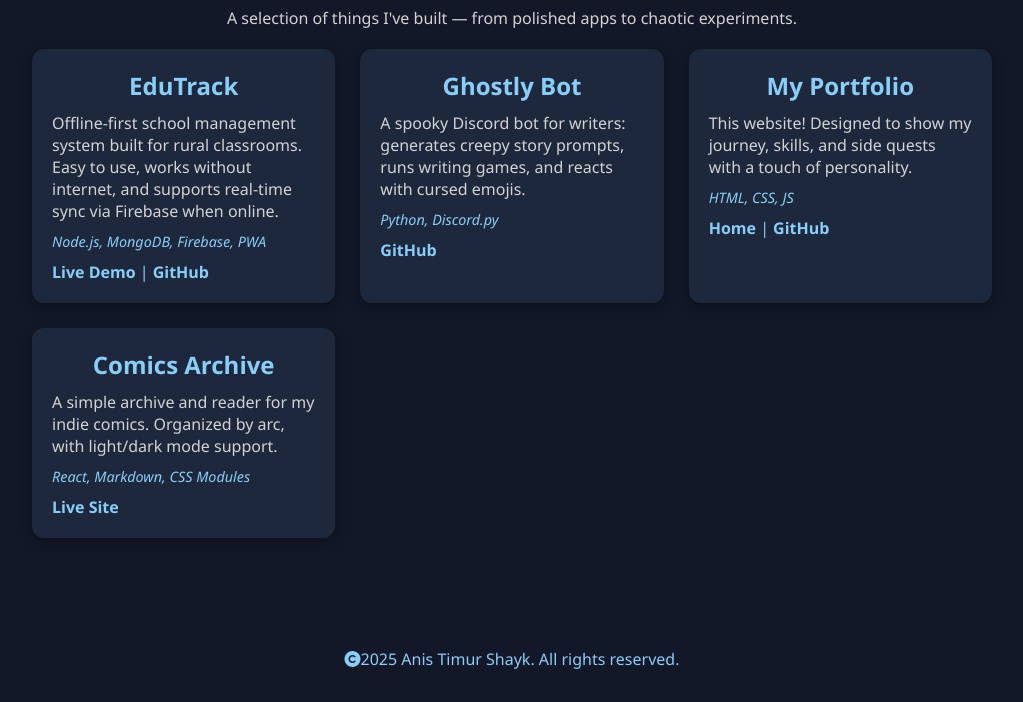
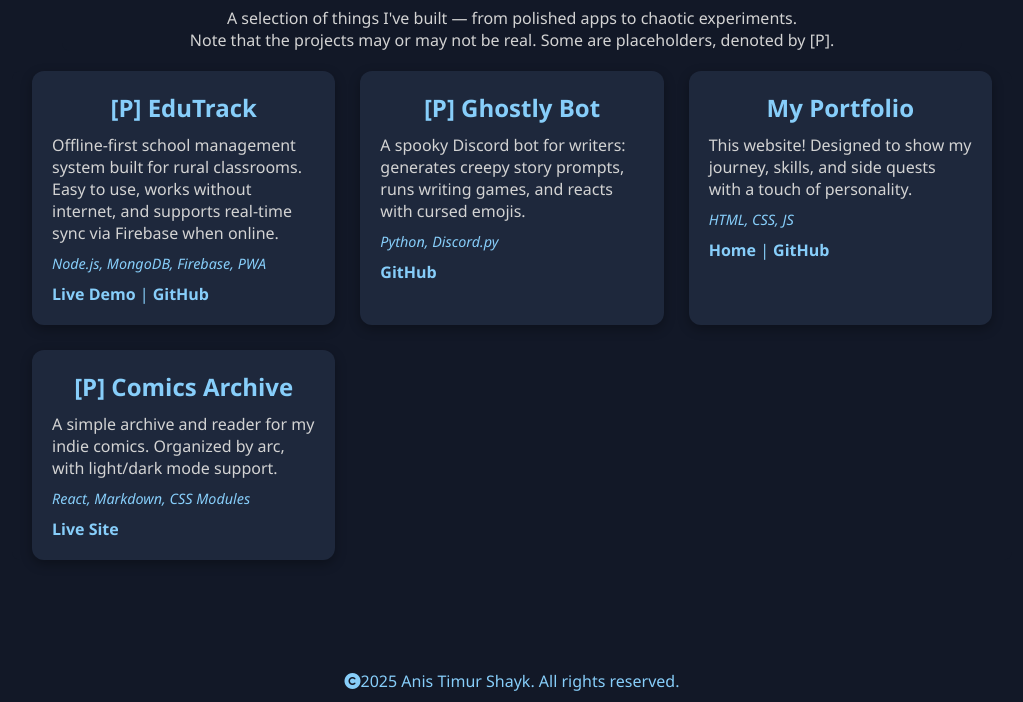
Before and after one commit to atshayk/portfolio, a plain HTML site: page projects.html in a window 1280 px wide. Shown: the part 230-932 px from the top of the page, without its empty margins (128-1151 px from the left). Before the commit the page ends 910 px from the top, so only its background shows below. Drawn offline with Linux system fonts and the light colour scheme.

```diff
--- a/projects.html
+++ b/projects.html
@@ -24,12 +24,13 @@
     <section class="projects-intro">
       <h1>My Projects</h1>
       <p>A selection of things I've built — from polished apps to chaotic experiments.</p>
+      <p> Note that the projects may or may not be real. Some are placeholders, denoted by [P].</p>
     </section>
 
     <!-- Projects Grid -->
     <section class="projects-grid">
       <div class="project-card">
-        <h2>EduTrack</h2>
+        <h2>[P] EduTrack</h2>
         <p>Offline-first school management system built for rural classrooms. Easy to use, works without internet, and supports real-time sync via Firebase when online.</p>
         <p class="tech-stack">Node.js, MongoDB, Firebase, PWA</p>
         <div class="project-links">
@@ -39,7 +40,7 @@
       </div>
 
       <div class="project-card">
-        <h2>Ghostly Bot</h2>
+        <h2>[P] Ghostly Bot</h2>
         <p>A spooky Discord bot for writers: generates creepy story prompts, runs writing games, and reacts with cursed emojis.</p>
         <p class="tech-stack">Python, Discord.py</p>
         <div class="project-links">
@@ -58,7 +59,7 @@
       </div>
 
       <div class="project-card">
-        <h2>Comics Archive</h2>
+        <h2>[P] Comics Archive</h2>
         <p>A simple archive and reader for my indie comics. Organized by arc, with light/dark mode support.</p>
         <p class="tech-stack">React, Markdown, CSS Modules</p>
         <div class="project-links">
```
Also changed, not shown: 404.html (+1 -1 lines), index.html (+3 -3 lines).
